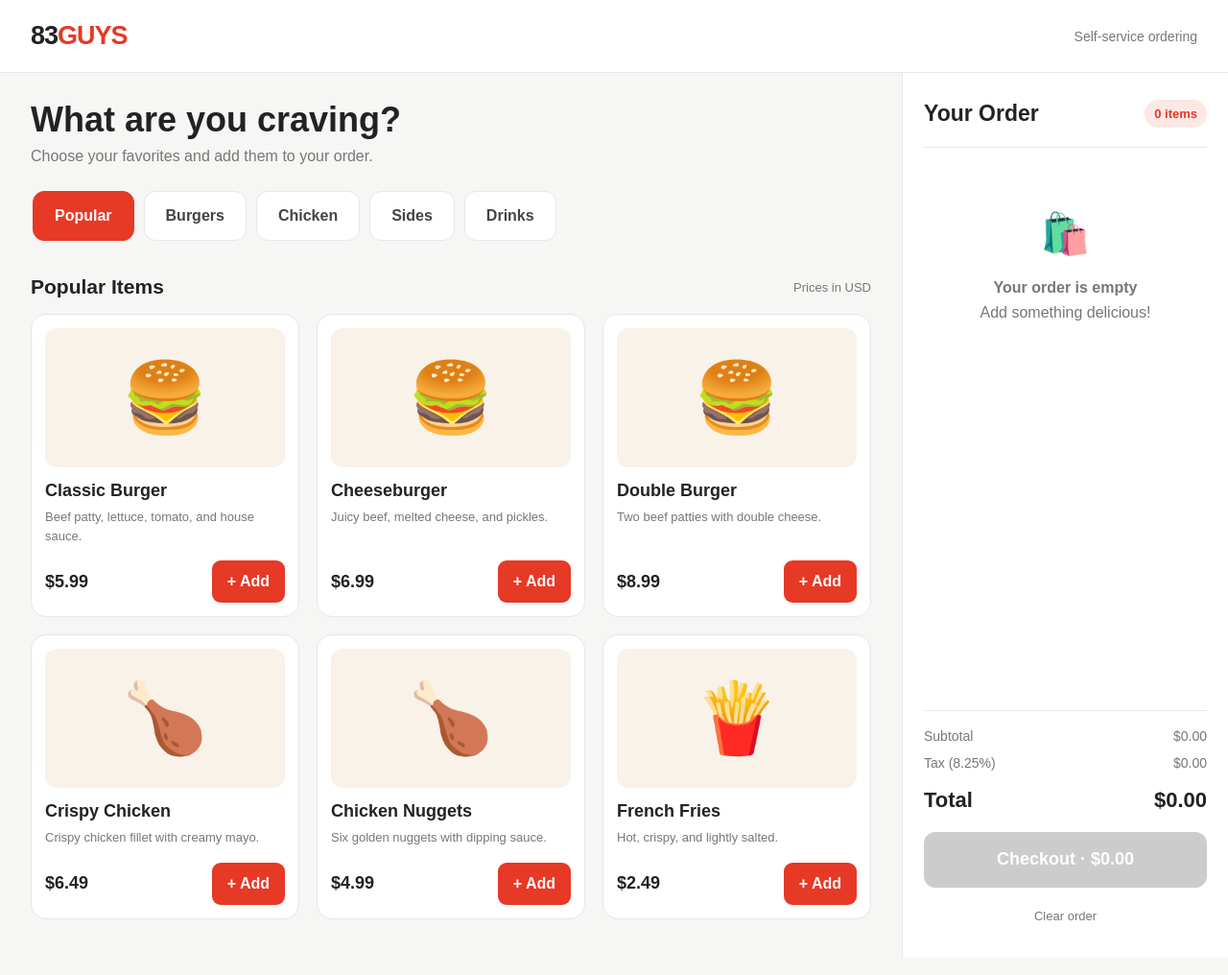
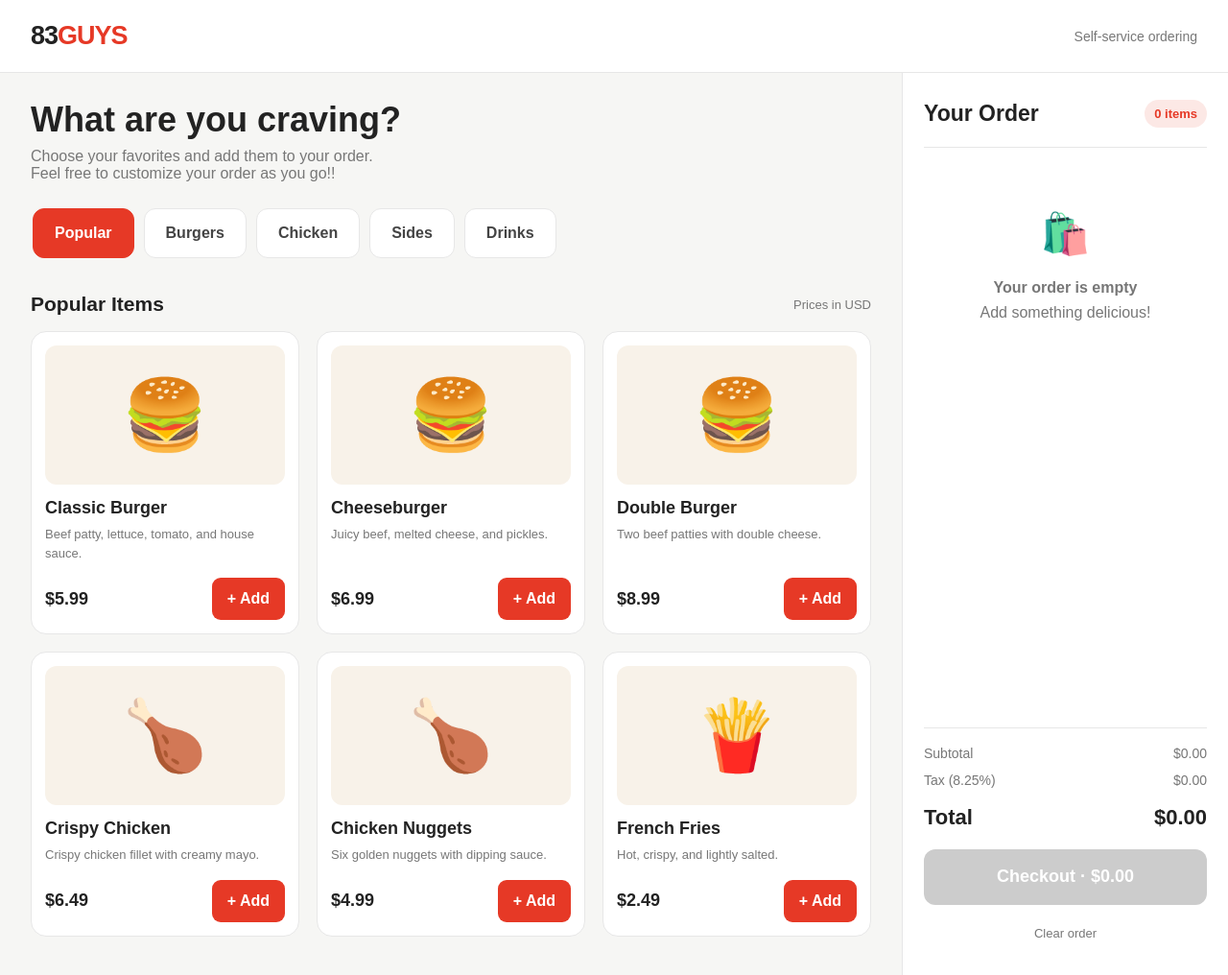
Before and after one commit to Tec0905/csce-331-web, a website: page public/kiosk.html in a window 1280 px wide. Shown: the whole page at 96% size. Drawn offline with Linux system fonts and the light colour scheme.

Commit message:
Changed the content of kisok.html and tested and reviewed it's setup

```diff
--- a/public/kiosk.html
+++ b/public/kiosk.html
@@ -460,6 +460,7 @@
             <section class="welcome">
                 <h1>What are you craving?</h1>
                 <p>Choose your favorites and add them to your order.</p>
+                <p>Feel free to customize your order as you go!!</p>
             </section>
 
             <nav class="categories" id="categories"
```
